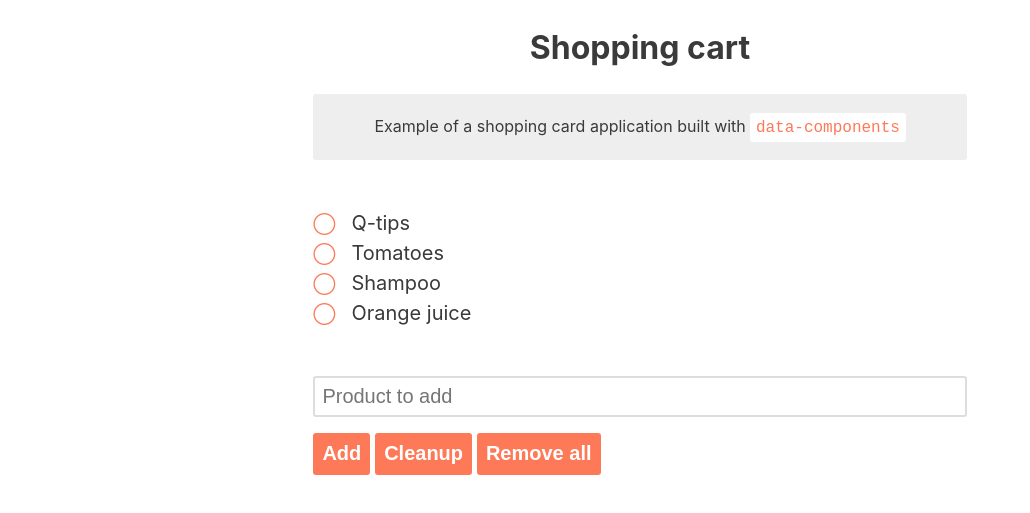
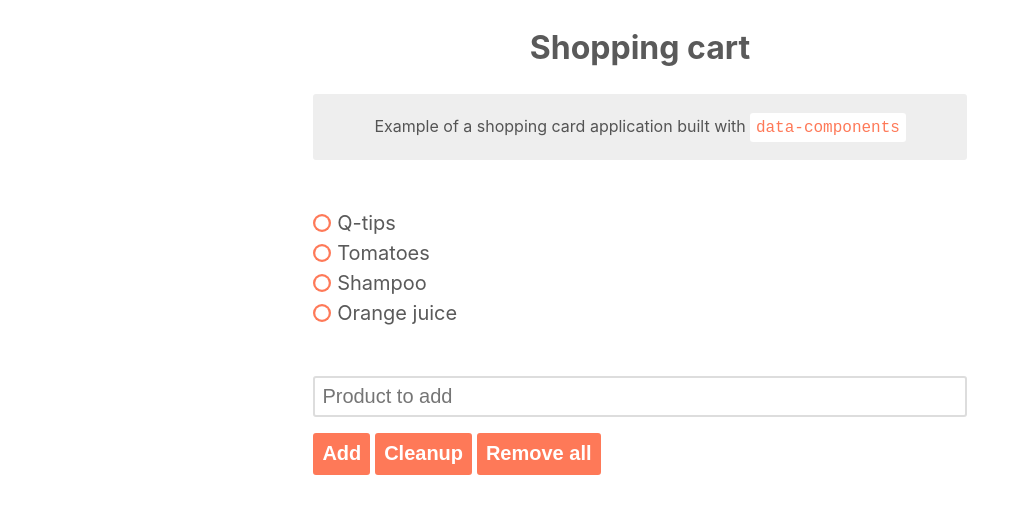
Before and after one commit to rafaelrinaldi/data-components, a website with bundled scripts: page index.html in a window 1280 px wide. Shown: the part 155-668 px from the top of the page, without its empty margins (0-1030 px from the left). Built offline with nearby package versions, Linux system fonts and the light colour scheme.

Commit message:
style(demo): better styling

```diff
--- a/assets/style.css
+++ b/assets/style.css
@@ -1,12 +1,20 @@
-* {
-  box-sizing: border-box;
-}
+* { box-sizing: border-box; }
 
 body {
   font-size: 16px;
   line-height: 1.5;
-  color: #3A3A3A;
+  color: rgba(1, 1, 1, 0.65);
   font-family: system, -apple-system, BlinkMacSystemFont, 'Helvetica Neue', 'Lucida Grande';
+}
+
+::-moz-selection {
+  color: #FFF;
+  background-color: #FE7958;
+}
+
+::selection {
+  color: #FFF;
+  background-color: #FE7958;
 }
 
 code {
@@ -16,11 +24,7 @@ code {
   border-radius: 3px;
 }
 
-input,
-button,
-li {
-  font-size: 1.25rem;
-}
+input, button, li { font-size: 1.25rem; }
 
 svg {
   width: 5rem;
@@ -29,42 +33,51 @@ svg {
   cursor: pointer;
 }
 
-svg:hover {
-  transform: scale(1.35);
-}
+svg:hover { transform: scale(1.35); }
 
 ul {
   list-style-type: none;
   padding-left: 0;
 }
 
-h3 {
-  text-align: center;
+h3 { text-align: center; }
+
+li, button { cursor: pointer; }
+
+li {
+  transition: color 0.15s linear;
+  position: relative;
+  margin-left: 1.5rem;
 }
 
-li,
-button {
-  cursor: pointer;
+li::before,
+li::after {
+  content: '';
+  width: 18px;
+  height: 18px;
+  border-radius: 100%;
+  position: absolute;
+  left: -1.5rem;
+  top: 0.4rem;
 }
 
-li {
-  transition: opacity 0.15s linear;
-}
+li::before { background-color: #FE7958; }
 
-li::before {
-  color: #FE7958;
-  content: '◯';
-  font-size: 80%;
-  padding-right: 1rem;
-  text-decoration: none;
+li::after {
+  background-color: #FFF;
+  transform: scale(0.75);
+  transition: transform 0.35s cubic-bezier(0.680, -0.550, 0.265, 1.550);
 }
 
 li.is-done {
-  opacity: 0.25;
+  text-decoration: line-through;
+  color: rgba(0, 0, 0, 0.35);
 }
 
-li.is-done::before {
-  content: '◉';
+li.is-done::after {
+  transform: scale(0);
+  transition-duration: 0.15s;
+  transition-timing-function: ease-in-out;
 }
 
 input,
@@ -84,10 +97,7 @@ input {
   margin-bottom: 1rem;
 }
 
-input:focus,
-input:hover {
-  border-color: rgba(0, 0, 0, 0.25);
-}
+input:focus, input:hover { border-color: rgba(0, 0, 0, 0.25); }
 
 button {
   border: 2px solid #FE7958;
```
